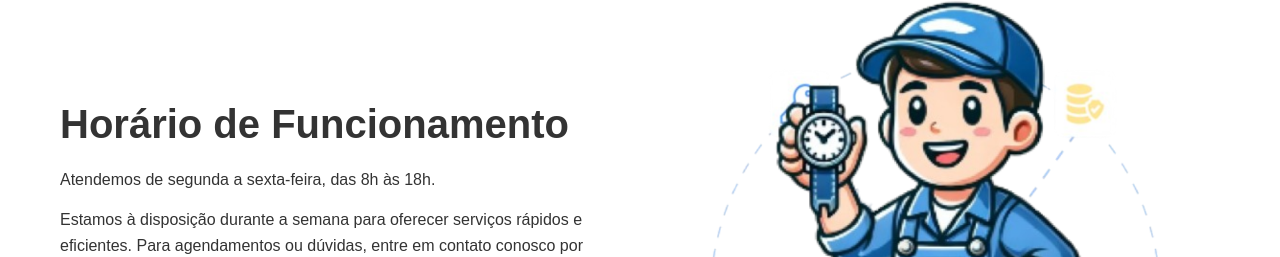
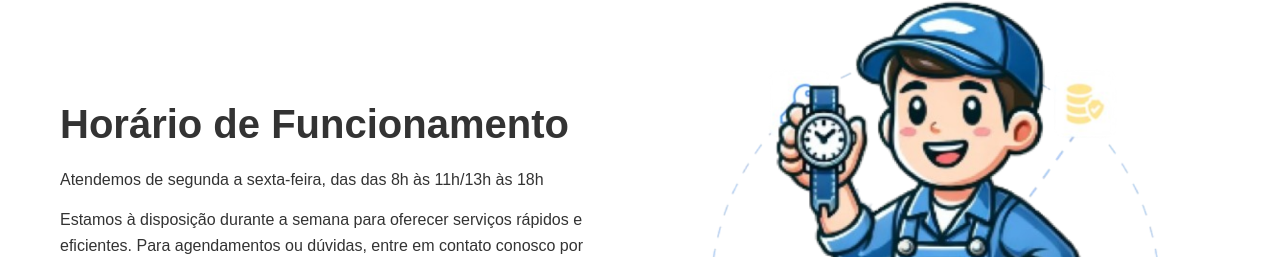
Before and after one commit to Fauns0/WNC-AUTO-CENTER, a React (Create React App) app: page / in a window 1280 px wide. Shown: the part 2463-2720 px from the top of the page. Built offline with nearby package versions, Linux system fonts and the light colour scheme.

Commit message:
Alterado o horario de funciomaneto.

```diff
--- a/src/components/HorarioFuncionamento.js
+++ b/src/components/HorarioFuncionamento.js
@@ -7,7 +7,7 @@ function HorarioFuncionamento() {
     <section id="funcionamento" className="HorarioFuncionamento container">
       <div className="HorarioFuncionamento-content">
         <h2>Horário de Funcionamento</h2>
-        <p>Atendemos de segunda a sexta-feira, das 8h às 18h.</p>
+        <p>Atendemos de segunda a sexta-feira, das das 8h às 11h/13h às 18h</p>
         <p>
           Estamos à disposição durante a semana para oferecer serviços rápidos e eficientes. Para
           agendamentos ou dúvidas, entre em contato conosco por telefone ou faça-nos uma visita.
```
